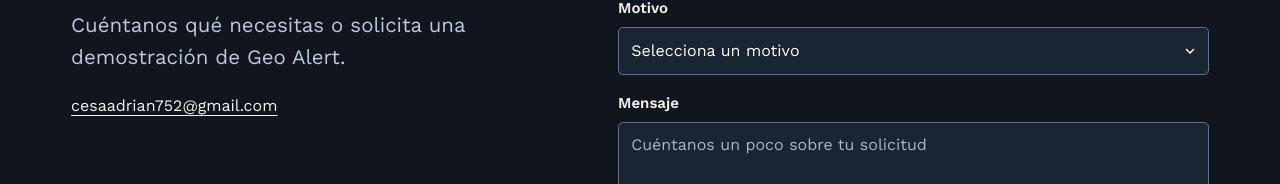
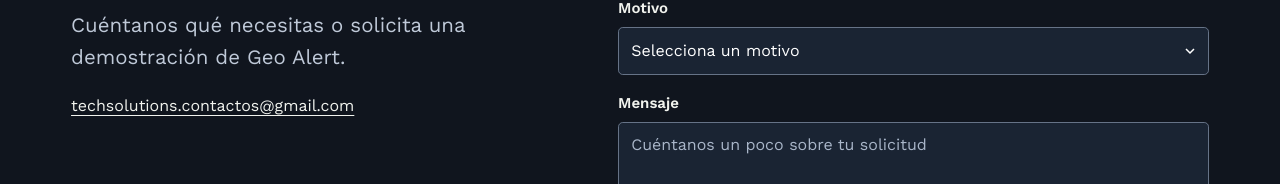
Before and after one commit to cesaadrian752-lab/techsolutions, a plain HTML site: page index.html in a window 1280 px wide. Shown: the part 3418-3602 px from the top of the page. Drawn offline with Linux system fonts and the light colour scheme.

Commit message:
Enviar las solicitudes al correo de TechSolutions

```diff
--- a/index.html
+++ b/index.html
@@ -64,8 +64,8 @@
     </section>
     <section id="contacto" class="section contact" aria-labelledby="contacto-titulo">
       <div class="wrap split">
-        <div><h2 id="contacto-titulo">Hablemos.</h2><p class="section-intro">Cuéntanos qué necesitas o solicita una demostración de Geo Alert.</p><a class="email-link" href="mailto:cesaadrian752@gmail.com">cesaadrian752@gmail.com</a></div>
-        <form id="contact-form" action="https://formsubmit.co/cesaadrian752@gmail.com" method="post">
+        <div><h2 id="contacto-titulo">Hablemos.</h2><p class="section-intro">Cuéntanos qué necesitas o solicita una demostración de Geo Alert.</p><a class="email-link" href="mailto:techsolutions.contactos@gmail.com">techsolutions.contactos@gmail.com</a></div>
+        <form id="contact-form" action="https://formsubmit.co/techsolutions.contactos@gmail.com" method="post">
           <div class="form-row">
             <label>Nombre<input name="name" autocomplete="name" required maxlength="100" placeholder="Tu nombre"></label>
             <label>Correo electrónico<input name="email" type="email" autocomplete="email" required maxlength="200" placeholder="tucorreo@ejemplo.com"></label>
```
